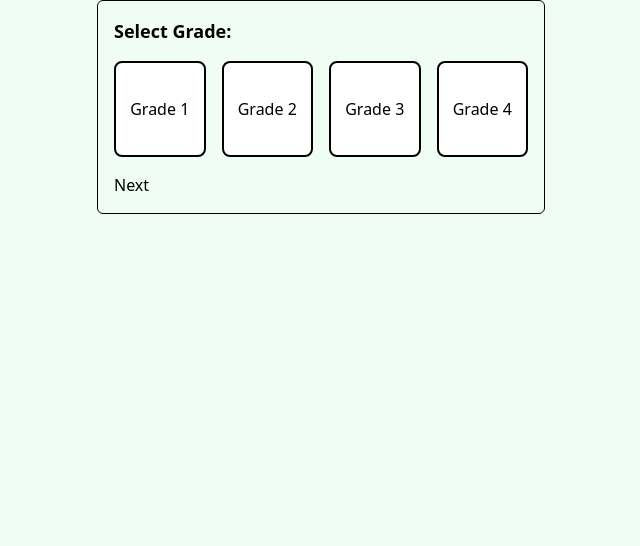
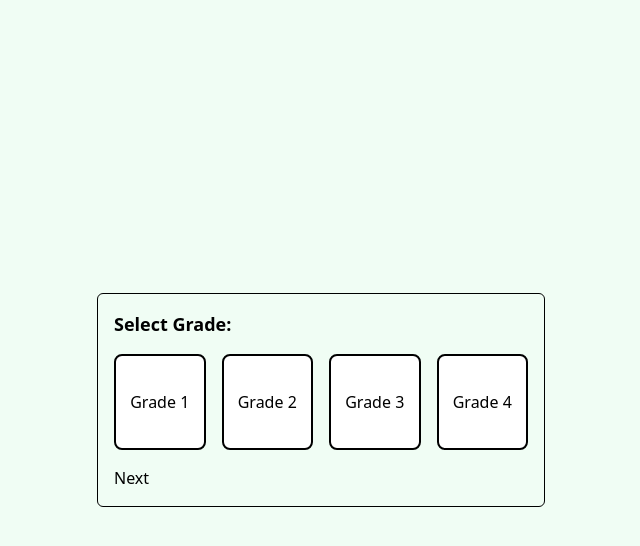
Before and after one commit to dark0crystal/teaching-platform, a Next.js app: page /en/courses in a window 1280 px wide. Shown: the top 546 px of the page, without its empty margins (319-959 px from the left). Built offline with nearby package versions, Linux system fonts and the light colour scheme.

Commit message:
center the form

```diff
--- a/src/app/[locale]/courses/page.tsx
+++ b/src/app/[locale]/courses/page.tsx
@@ -2,7 +2,7 @@ import GradeSubjectFormWrapper from "@/components/forms/GradeSubjectForm/GradeSu
 
 export default function Courses(){
     return(
-        <div className="h-screen w-screen bg-green-50">
+        <div className="h-screen w-screen bg-green-50 flex justify-center items-center ">
             <GradeSubjectFormWrapper/>
         </div>
     )
```
